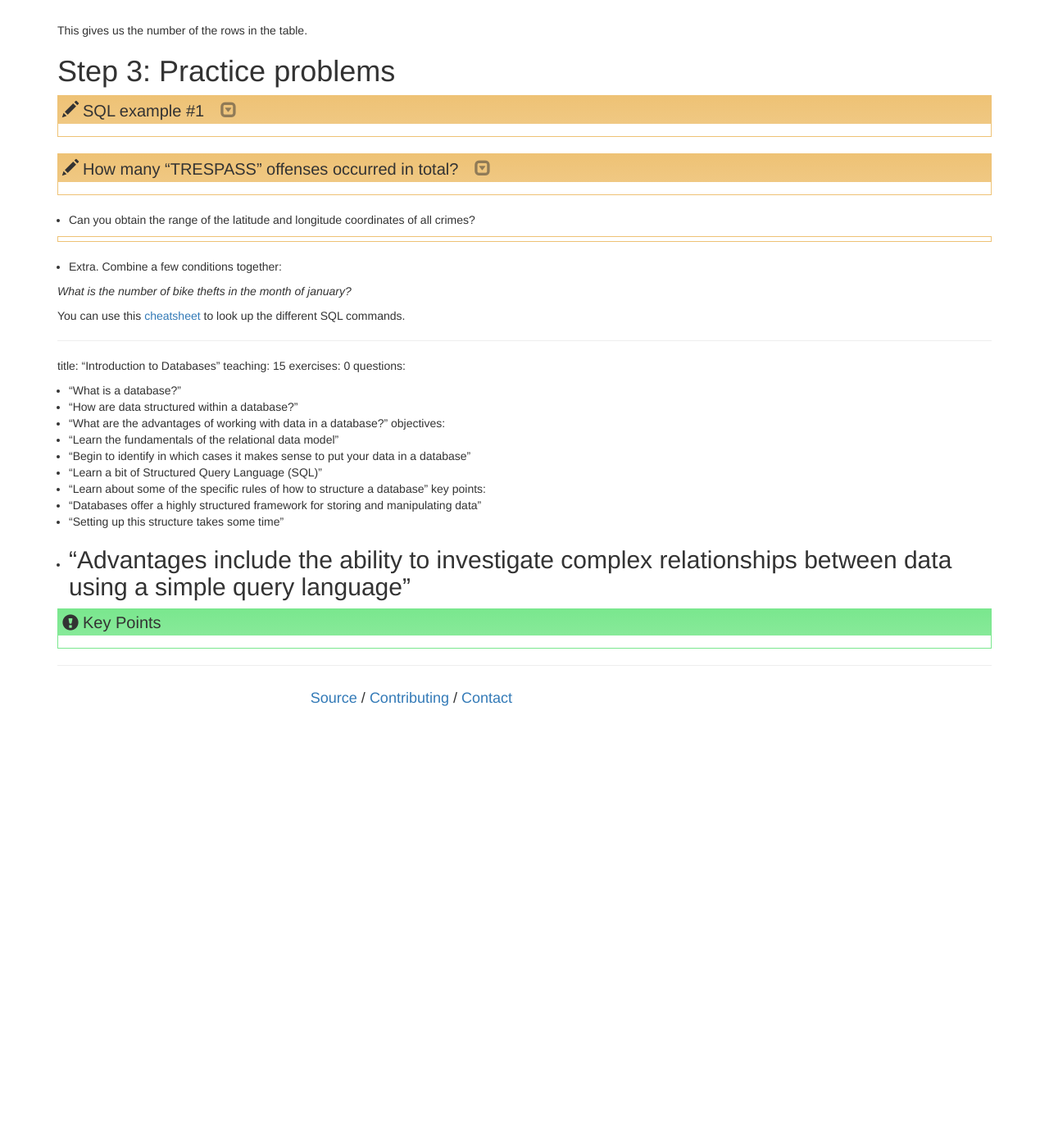
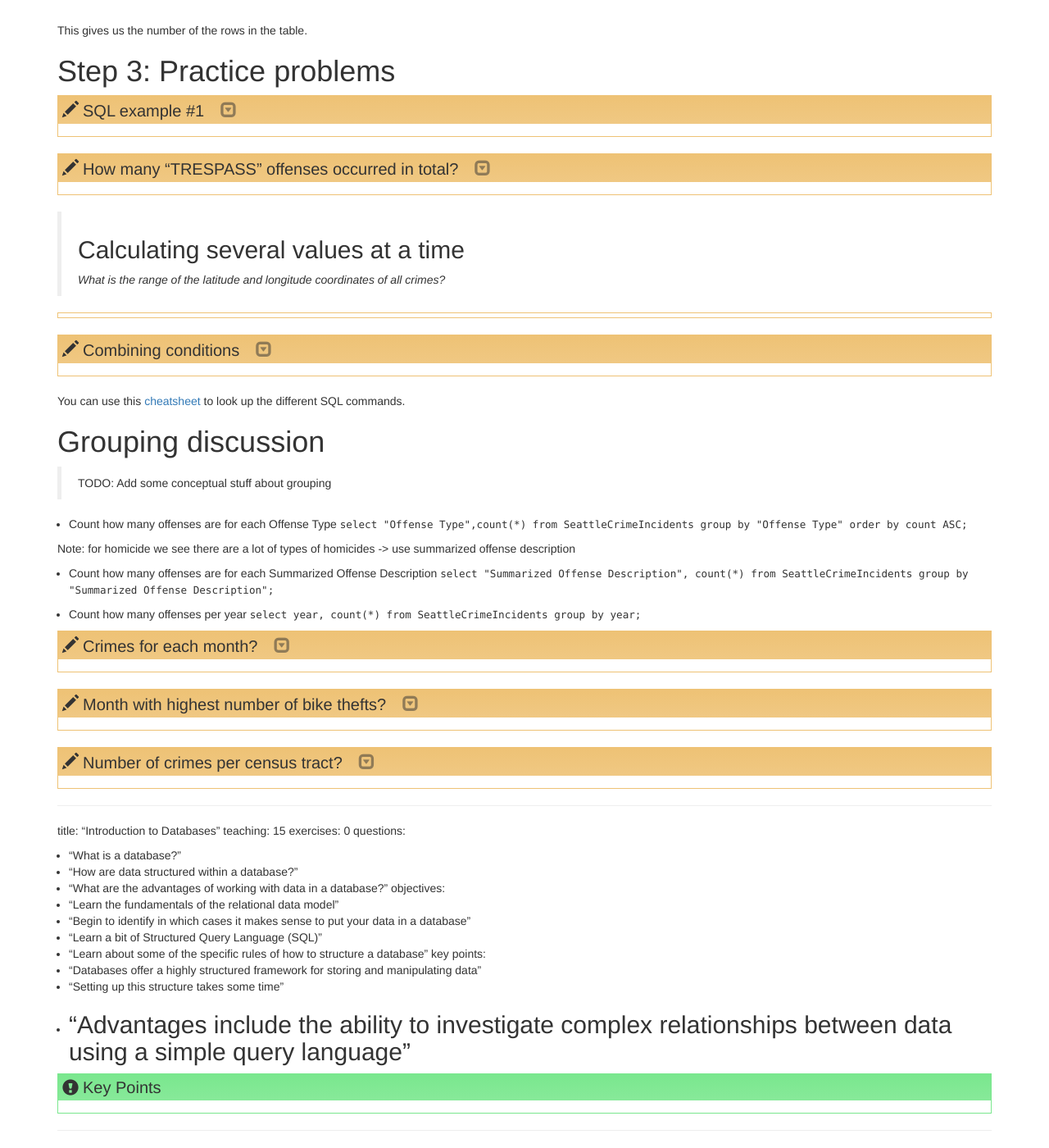
Before and after one commit to uwescience/SQL-geospatial-tutorial, a Jekyll site: the page built from _episodes/03-queries.md, in a window 1280 px wide and 1400 px high, scrolled down 1575 px. Shown: the whole window at 82% size. Built offline with Jekyll 4.4.1, drawn with Linux system fonts in a browser that asks for light colours; before the commit the page ends 2447 px from its top, so only the background shows below that.

Commit message:
Adding grouping section + updating a bit exercises for basic queries

````diff
--- a/_episodes/03-queries.md
+++ b/_episodes/03-queries.md
@@ -74,21 +74,65 @@ This gives us the number of the rows in the table.
 
 > ## How many "TRESPASS" offenses occurred in total?
 > Hint: substitude with the appropriate variable or SQL command below
-> test
-> test
 {: .challenge}
 
-* Can you obtain the range of the latitude and longitude coordinates of all crimes?
+>## Calculating several values at a time
+>_What is the range of the latitude and longitude coordinates of all crimes?_
 
 > Hint: use "max" and "min" functions.
 {: .challenge}
 
-* Extra. Combine a few conditions together:
 
- _What is the number of bike thefts in the month of january?_
+>## Combining conditions
+>_What is the number of bike thefts in the month of january?_
+{: .challenge}
 
 You can use this [cheatsheet](http://www.sql-tutorial.net/sql-cheat-sheet.pdf) to look up the different SQL commands.
 
+# Grouping discussion
+> TODO: Add some conceptual stuff about grouping
+
+* Count how many offenses are for each Offense Type
+```select "Offense Type",count(*) from SeattleCrimeIncidents
+	group by "Offense Type" order by count ASC;```
+
+Note: for homicide we see there are a lot of types of homicides -> use summarized offense description
+
+* Count how many offenses are for each Summarized Offense Description
+```select "Summarized Offense Description", count(*) from SeattleCrimeIncidents
+	group by "Summarized Offense Description";```
+
+* Count how many offenses per year
+```select year, count(*) from SeattleCrimeIncidents
+	group by year;```
+
+>## Crimes for each month?
+>>##Solution
+>>
+>>SELECT month,count(*) FROM seattlecrimeincidents GROUP BY month ORDER BY month ASC
+>>{.sql}
+>{.solution}
+{: .challenge}
+
+
+>## Month with highest number of bike thefts?
+>>##Solution
+>>SELECT month,count(*) FROM seattlecrimeincidents
+	WHERE "Offense Type" = 'THEFT-BICYCLE'
+	GROUP BY month
+	ORDER BY count DESC
+>>{.sql}
+>{.solution}
+{: .challenge}
+
+>## Number of crimes per census tract?
+>>##Solution
+>>SELECT "census tract 2000",count(*) FROM seattlecrimeincidents
+	group by "census tract 2000"
+	ORDER BY "census tract 2000" ASC;
+>>{.sql}
+>{.solution}
+{: .challenge}
 
 
 
````
